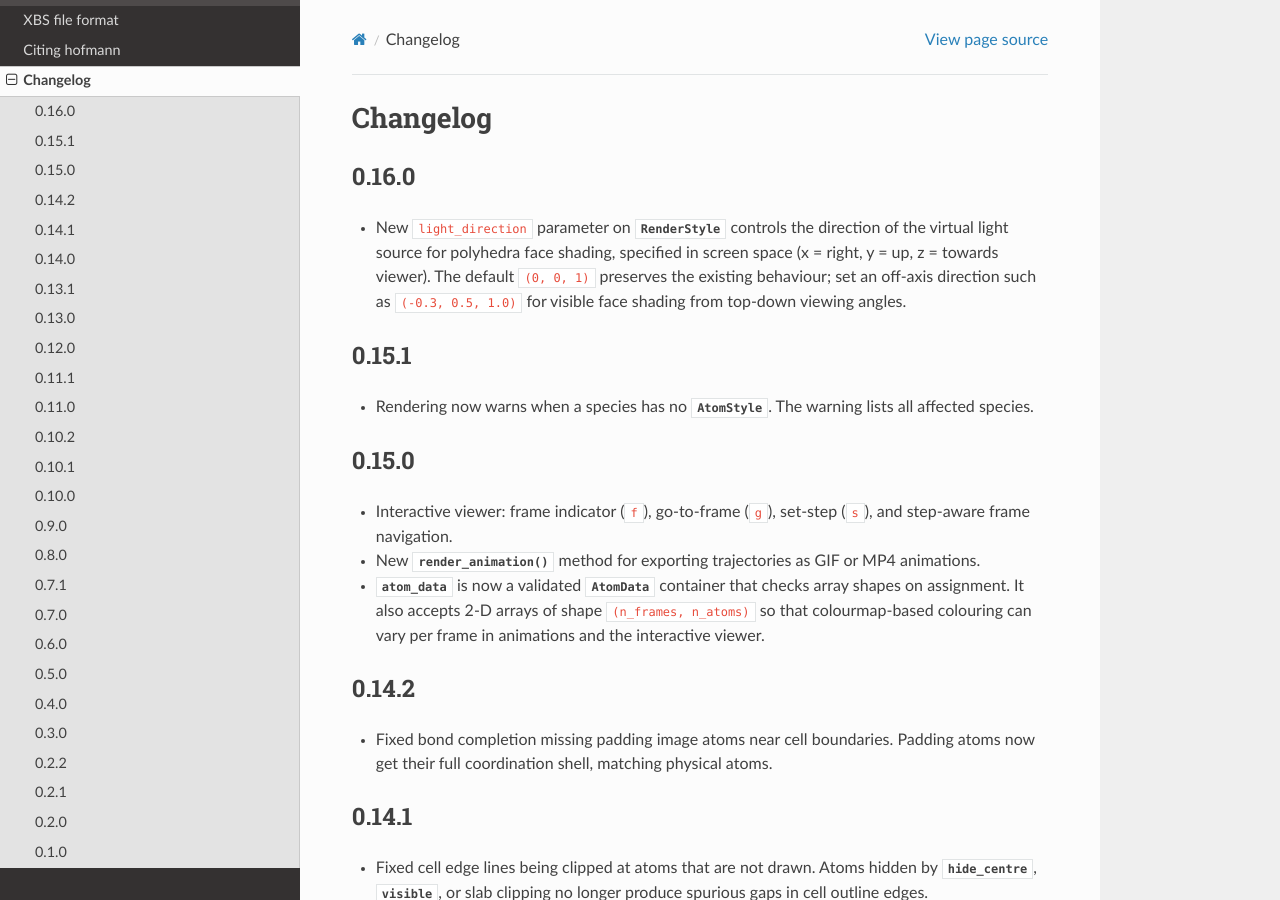
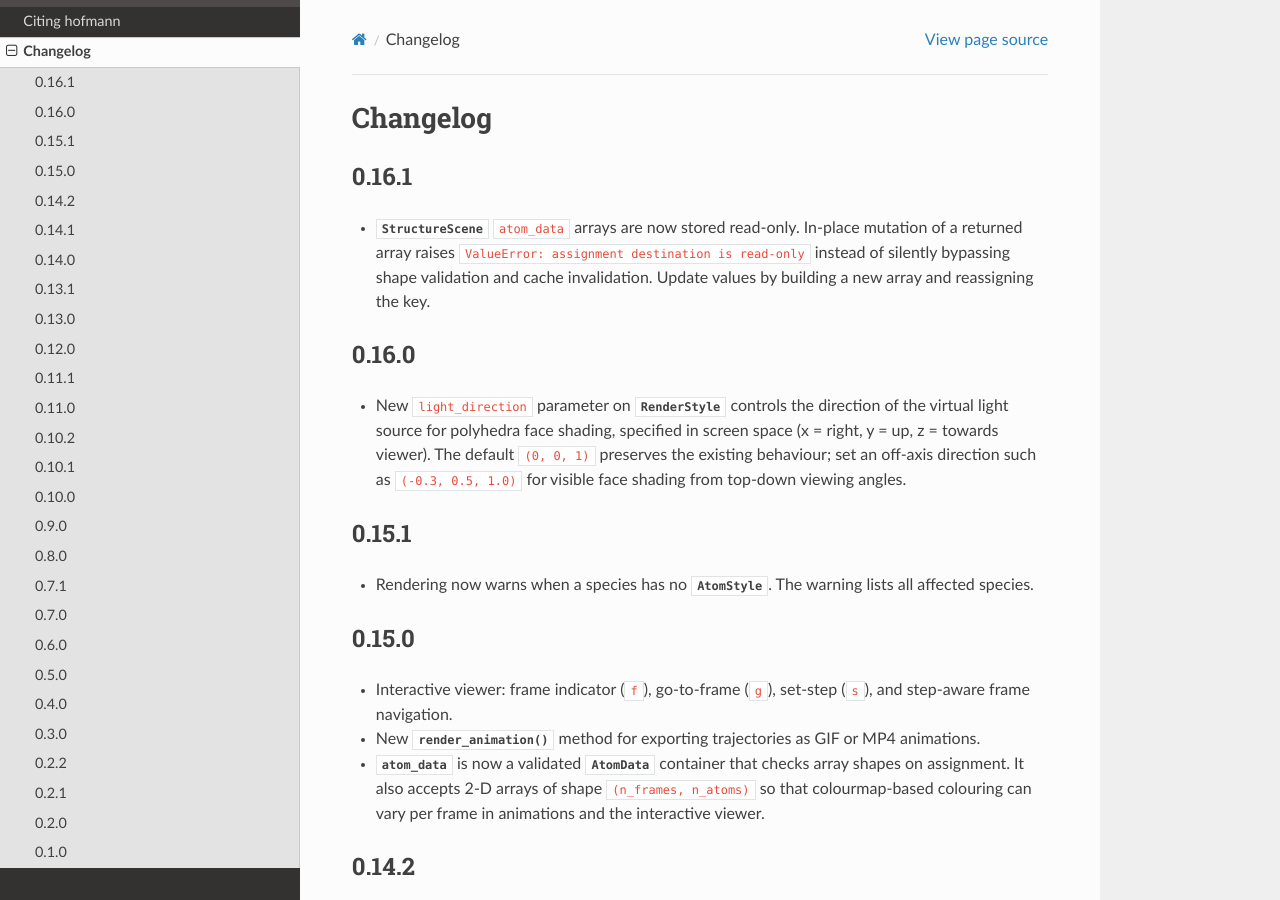
Before and after one commit to bjmorgan/hofmann, a Sphinx documentation site: the page built from docs/changelog.rst, in a window 1280 px wide and 900 px high. Built offline with Sphinx 7.4.7 and the Read the Docs theme 3.1.0, drawn with Linux system fonts in a browser that asks for light colours.

Commit message:
Add changelog entry for read-only AtomData arrays

```diff
--- a/docs/changelog.rst
+++ b/docs/changelog.rst
@@ -1,5 +1,14 @@
 Changelog
 =========
+
+0.16.1
+------
+
+- :class:`~hofmann.StructureScene` ``atom_data`` arrays are now stored
+  read-only.  In-place mutation of a returned array raises
+  ``ValueError: assignment destination is read-only`` instead of
+  silently bypassing shape validation and cache invalidation.  Update
+  values by building a new array and reassigning the key.
 
 0.16.0
 ------
```
